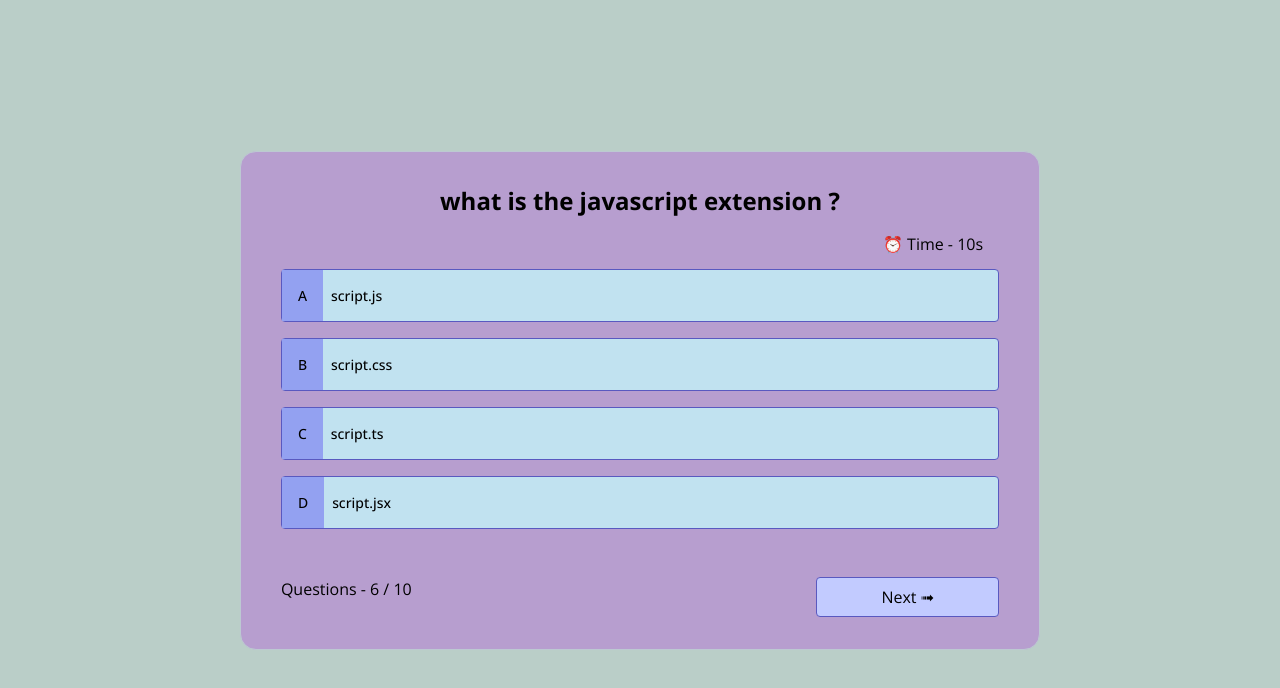
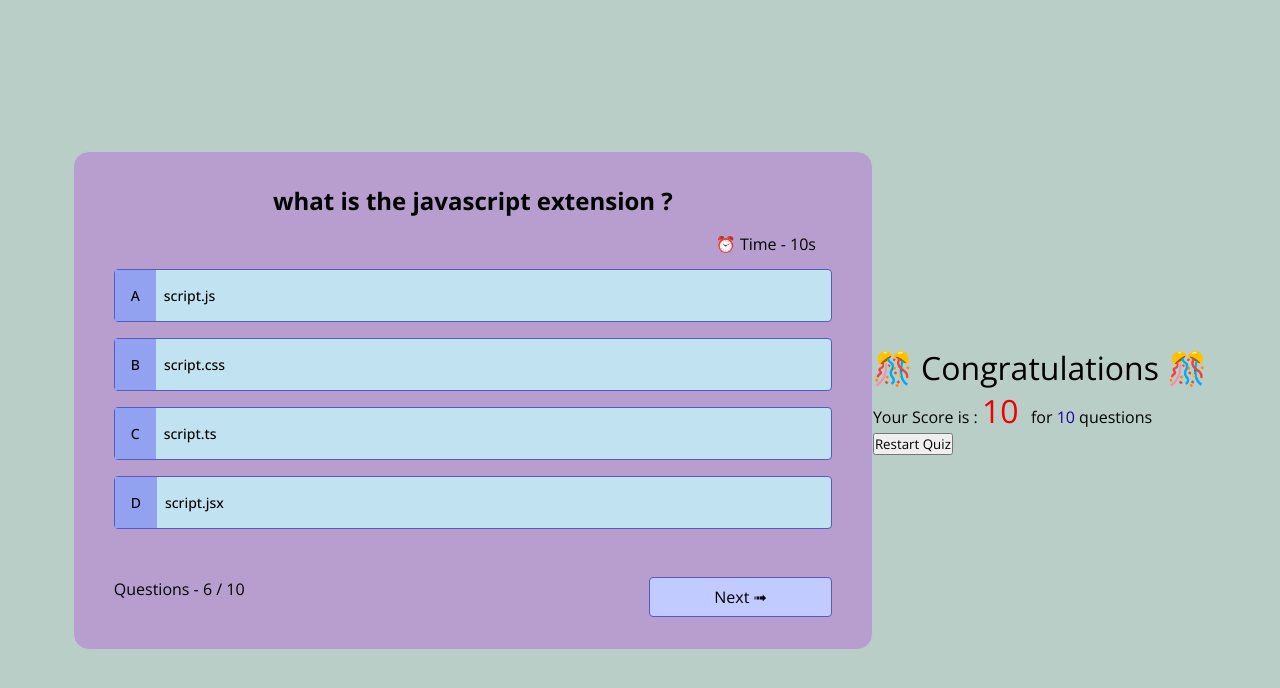
Before and after one commit to myatmh/Quiz-app, a plain HTML site: page index.html in a window 1280 px wide. Drawn offline with nearby package versions, Linux system fonts and the light colour scheme.

Commit message:
add congratulation UI

```diff
--- a/index.html
+++ b/index.html
@@ -54,6 +54,18 @@
           <button>Next ➟</button>
         </div>
       </div>
+
+      <div class="congrat_container">
+        <h1>🎊 Congratulations 🎊</h1>
+        <p>
+          Your Score is :
+          <span style="font-size: 32px; color: hsl(0, 100%, 47%)">10</span
+          >&nbsp;&nbsp; for
+          <span style="font-size: 16px; color: hsl(249, 100%, 33%)">10</span>
+          questions
+        </p>
+        <button class="restart_btn">Restart Quiz</button>
+      </div>
     </div>
 
     <script src="javascript/main.js"></script>
```
